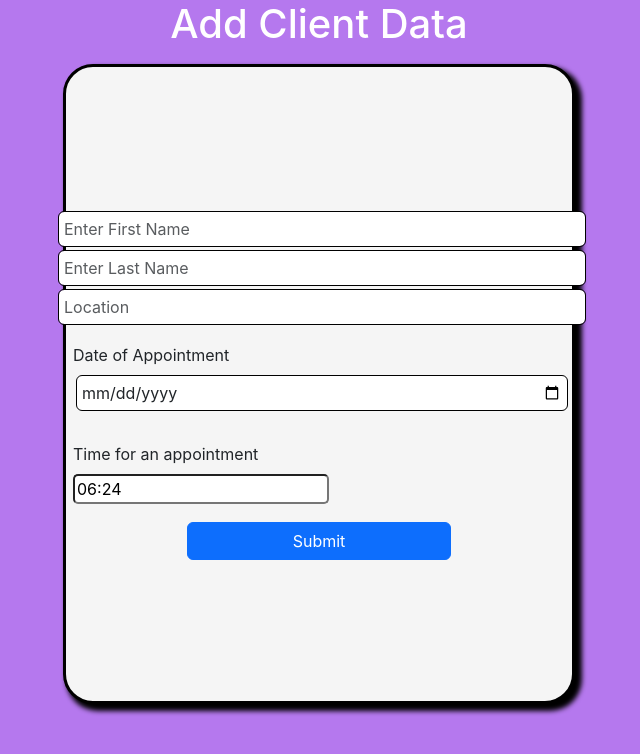
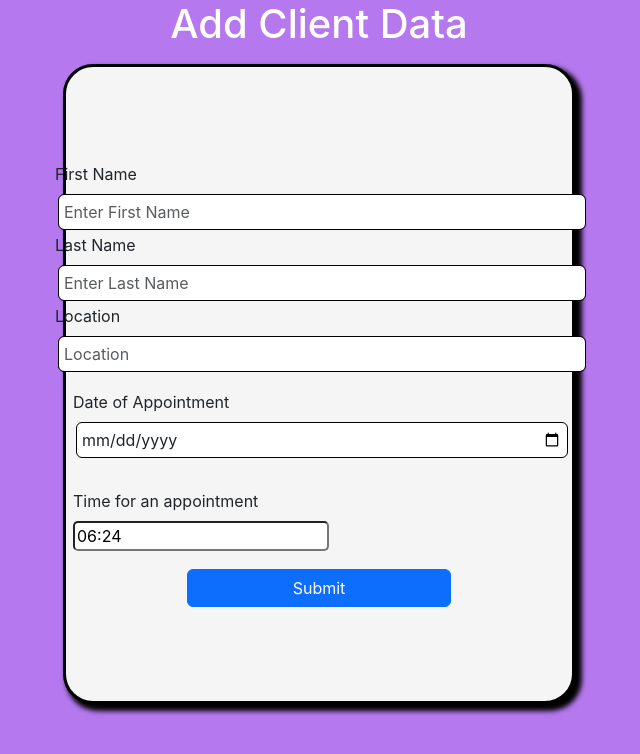
Before and after one commit to Sakshi-hub21/Power-Up-Fitness, a React (Create React App) app: page /add in a window 1280 px wide. Shown: the top 754 px of the page, without its empty margins (321-961 px from the left). Built offline with nearby package versions, Linux system fonts and the light colour scheme.

Commit message:
Update add.js

```diff
--- a/src/components/add.js
+++ b/src/components/add.js
@@ -55,7 +55,7 @@ export default function Add() {
 
       <form onSubmit={handleSubmit}>
       <div className="form-group">
-
+            <label htmlFor="fname">First Name</label>
         <input
           type="text"
           className="form-control input-2"
@@ -67,7 +67,7 @@ export default function Add() {
         />
       </div>
       <div className="form-group">
-
+            <label htmlFor="fname">Last Name</label>
         <input
           type="text"
           className="form-control input-2"
@@ -79,7 +79,7 @@ export default function Add() {
         />
       </div>
       <div className="form-group">
-
+            <label htmlFor="fname">Location</label>
         <input
           type="text"
           className="form-control input-2"
```
